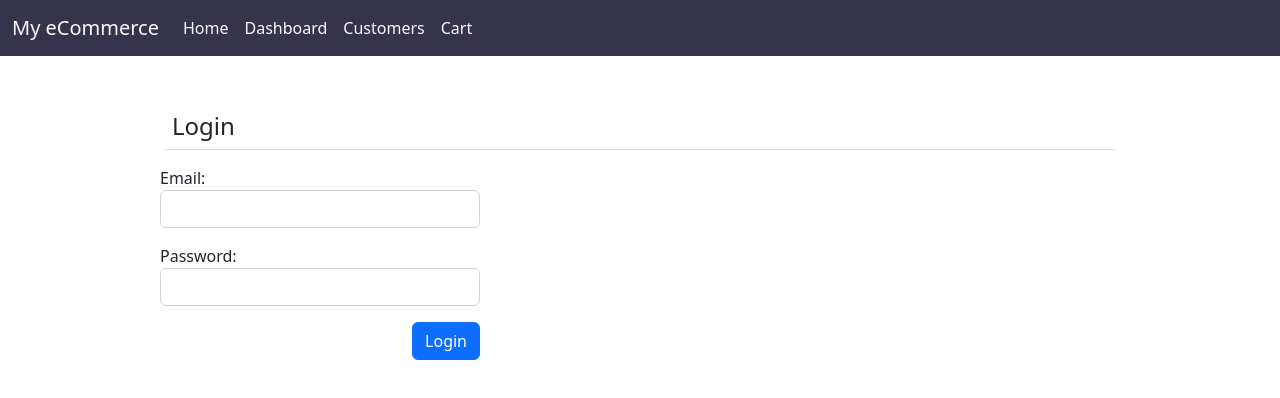
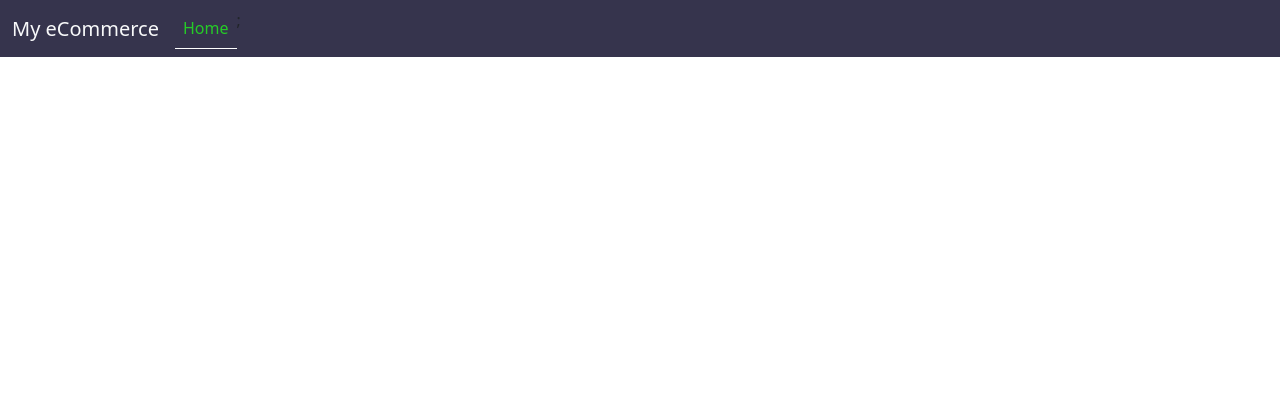
Before and after one commit to shivam-ssllp/react, a React (Create React App) app in the folder my-first-app/: page / in a window 1280 px wide. Shown: the top 398 px of the page. Built offline with nearby package versions, Linux system fonts and the light colour scheme.

Commit message:
error in Section 8 update state change

```diff
--- a/my-first-app/package.json
+++ b/my-first-app/package.json
@@ -11,6 +11,7 @@
     "json-server": "^0.17.1",
     "react": "^18.2.0",
     "react-dom": "^18.2.0",
+    "react-router": "^6.6.1",
     "react-router-dom": "^6.6.1",
     "react-scripts": "5.0.1",
     "web-vitals": "^2.1.4"
--- a/my-first-app/src/App.jsx
+++ b/my-first-app/src/App.jsx
@@ -10,13 +10,26 @@ import ShoppingCart from "./shoppingCart";
 import PageNotFound from "./pagenotfound";
 
 export default class App extends Component {
+  constructor(props) {
+    super(props);
+    this.state = { isLoggedIn: false };
+  }
+
   render() {
     return (
       <BrowserRouter>
-        <Navbar />
+        <Navbar isLoggedIn={this.state.isLoggedIn} />
         <Routes>
-          <Route path="/" element={<Form />} exact />
-          <Route path="/dashboard" element={<Dashboard />} exact />
+          <Route
+            path="/"
+            render={(props) => (
+              <Form
+                {...props}
+                updateIsLoggedInStatus={this.updateIsLoggedInStatus}
+              />
+            )}
+          />
+          <Route path="/dashboard" render={() => <Dashboard />} exact />
           <Route path="/customers" element={<MainContent />} exact />
           <Route path="/cart" element={<ShoppingCart />} exact />
           <Route path="*" element={<PageNotFound />} exact />
@@ -28,4 +41,8 @@ export default class App extends Component {
       // <Form />
     );
   }
+
+  updateIsLoggedInStatus = (stats) => {
+    this.setState({ isLoggedIn: stats });
+  };
 }
--- a/my-first-app/src/form.jsx
+++ b/my-first-app/src/form.jsx
@@ -68,6 +68,8 @@ export default class Form extends Component {
       this.setState({
         message: <span className="text-success">Successfully Logged-in</span>,
       });
+
+      this.props.UpdateIsLoggedInStatus(true);
     } else {
       // Fail
       this.setState({
--- a/my-first-app/src/index.css
+++ b/my-first-app/src/index.css
@@ -15,3 +15,8 @@
 .hand-icon {
   cursor: pointer;
 }
+
+.nav-link.active {
+  color: rgba(36, 214, 36, 0.936) !important;
+  border-bottom: 1px solid white;
+}
--- a/my-first-app/src/navbar.jsx
+++ b/my-first-app/src/navbar.jsx
@@ -1,6 +1,6 @@
 import React from "react";
 import { Component } from "react";
-import { Link } from "react-router-dom";
+import { NavLink } from "react-router-dom";
 import "./index.css";
 
 class NavBar extends Component {
@@ -9,9 +9,9 @@ class NavBar extends Component {
       <React.Fragment>
         <nav className="navbar navbar-expand-lg bg-light navbar-style">
           <div className="container-fluid">
-            <a className="navbar-brand text-light" href="#">
+            <NavLink className="navbar-brand text-light" to="/">
               My eCommerce
-            </a>
+            </NavLink>
             <button
               className="navbar-toggler"
               type="button"
@@ -28,30 +28,60 @@ class NavBar extends Component {
               id="navbarSupportedContent"
             >
               <ul className="navbar-nav me-auto mb-2 mb-lg-0">
+                {!this.props.isLoggedIn ? (
                   <li className="nav-item">
-                  <Link
-                    className="nav-link active text-light"
-                    aria-current="page"
+                    <NavLink
+                      className="nav-link text-light"
+                      aria-cur
+                      activeClassName="active"
                       to="/"
                     >
                       Home
-                  </Link>
+                    </NavLink>
                   </li>
+                ) : (
+                  ""
+                )}
+                ;
+                {this.props.isLoggedIn ? (
                   <li className="nav-item">
-                  <Link className="nav-link text-light" to="/dashboard">
+                    <NavLink
+                      className="nav-link text-light"
+                      to="/dashboard"
+                      activeClassName="active"
+                    >
                       Dashboard
-                  </Link>
+                    </NavLink>
                   </li>
+                ) : (
+                  ""
+                )}
+                {this.props.isLoggedIn ? (
                   <li className="nav-item">
-                  <Link className="nav-link text-light" to="/customers">
+                    <NavLink
+                      className="nav-link text-light"
+                      to="/customers"
+                      activeClassName="active"
+                    >
                       Customers
-                  </Link>
+                    </NavLink>
                   </li>
+                ) : (
+                  ""
+                )}
+                {this.props.isLoggedIn ? (
                   <li className="nav-item">
-                  <Link className="nav-link text-light" to="/cart">
+                    <NavLink
+                      className="nav-link text-light"
+                      to="/cart"
+                      activeClassName="active"
+                    >
                       Cart
-                  </Link>
+                    </NavLink>
                   </li>
+                ) : (
+                  ""
+                )}
               </ul>
             </div>
           </div>
```
Also changed, not shown: 1 other file (tests, documents, lock files or other folders). Lines whose indentation alone changed are shown as unchanged.
